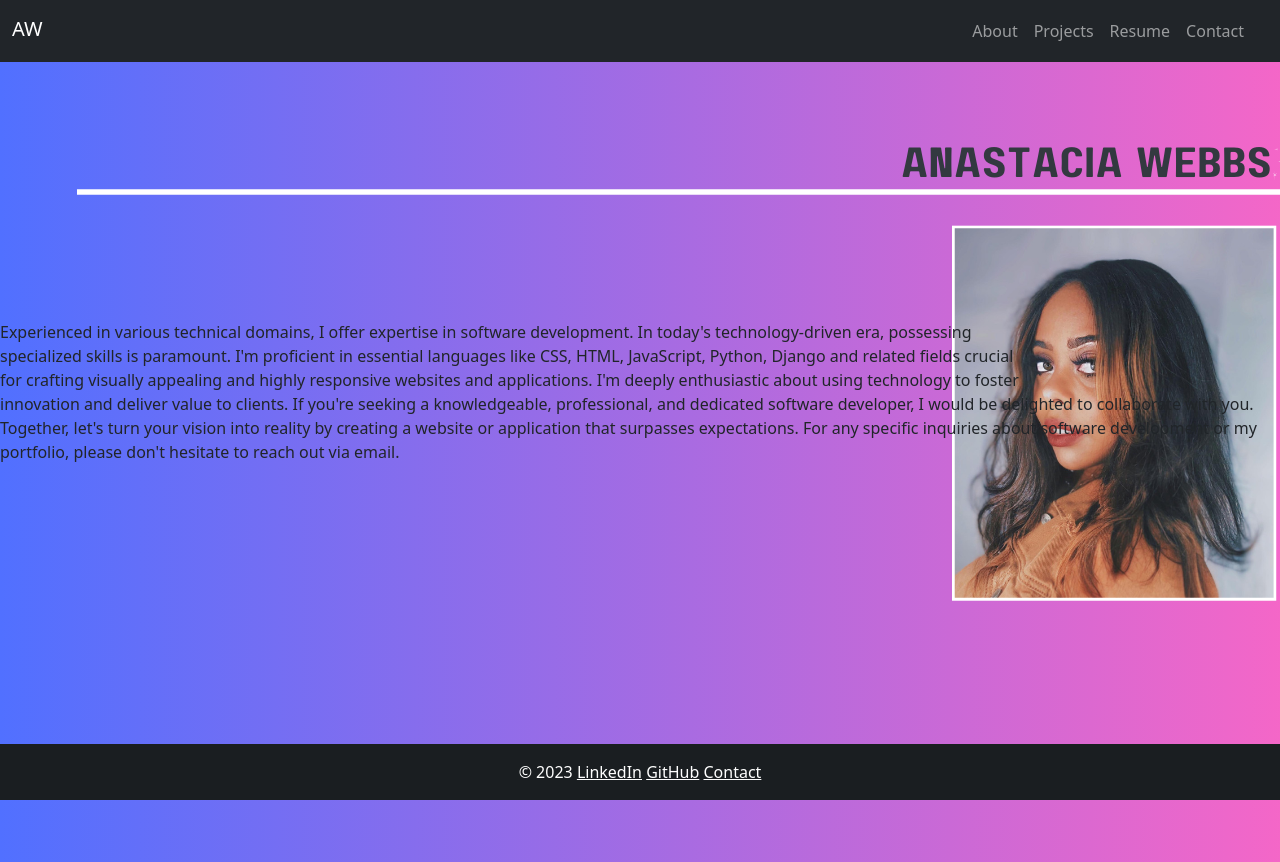
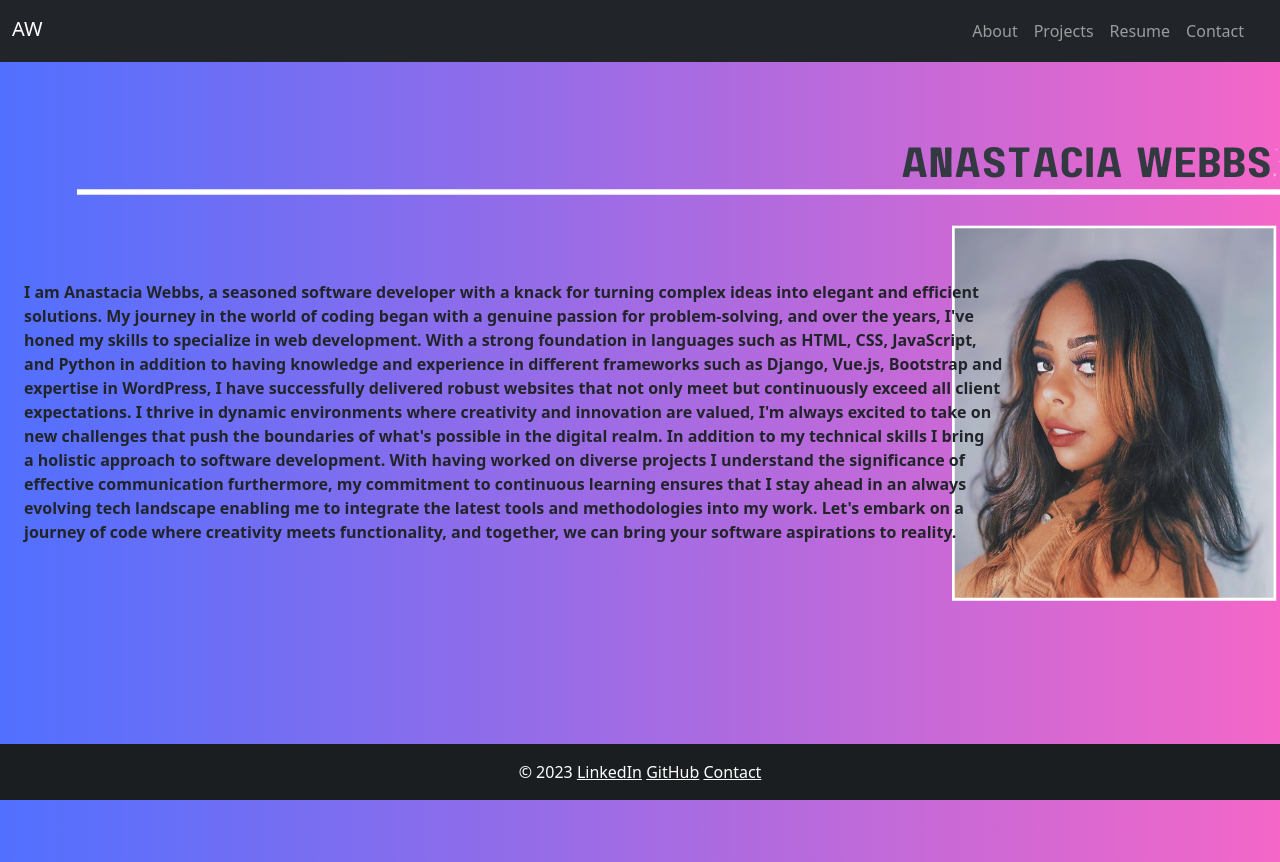
Before and after one commit to anastacia124/Portfolio-Website, a plain HTML site: page about.html in a window 1280 px wide. Drawn offline with nearby package versions, Linux system fonts and the light colour scheme; files that its build step writes are made by us from their sources.

Commit message:
3rd initial commit about me section

```diff
--- a/about.html
+++ b/about.html
@@ -36,7 +36,7 @@
                     <a class="nav-link" href="#">Projects</a>
                 </li>
                 <li class="nav-item">
-                    <a class="nav-link" href="#">Resume</a>
+                    <a class="nav-link" href="Copy of Anastacia_Webster_-_Software_Developer.pdf">Resume</a>
                 </li>
                 <li class="nav-item">
                     <a class="nav-link" href="#">Contact</a>
@@ -70,10 +70,17 @@
 
             <div class="about_container position-absolute top-50 start-0 translate-middle-y">
                 <div>
-                    <p class="about_text text-monospace"> Experienced in various technical domains, I offer expertise in software development. In today's technology-driven era, possessing<br>specialized skills is paramount. I'm proficient in essential languages like CSS, HTML, JavaScript, Python, Django and related fields crucial<br>
-                         for crafting visually appealing and highly responsive websites and applications.
-                        I'm deeply enthusiastic about using technology to foster <br>innovation and deliver value to clients. If you're seeking a knowledgeable, professional, and dedicated software developer, I would be delighted to collaborate with you. Together, let's turn your vision into reality by creating a website or application that surpasses expectations. For any specific inquiries about software development or my portfolio, please don't hesitate to reach out via email.
-
+                    <div class="d-inline-flex p-4 bd-highlight"> <b><br>I am Anastacia Webbs, a seasoned software developer with a knack for turning complex ideas into elegant and efficient<br>
+                        solutions. My journey in the world of coding began with a genuine passion for problem-solving, and over the years, I've<br>
+                        honed my skills to specialize in web development. With a strong foundation in languages such as HTML, CSS, JavaScript,<br>
+                        and Python in addition to having knowledge and experience in different frameworks such as Django, Vue.js, Bootstrap and<br> expertise
+                        in WordPress, I have successfully delivered robust websites that not only meet but continuously exceed all client<br>expectations.
+                        I thrive in dynamic environments where creativity and innovation are valued, I'm always excited to take on <br>new challenges
+                        that push the boundaries of what's possible in the digital realm. In addition to my technical skills I bring<br> a holistic approach
+                        to software development. With having worked on diverse projects I understand the significance of <br>effective communication
+                        furthermore, my commitment to continuous learning ensures that I stay ahead in an always<br> evolving tech landscape enabling
+                        me to integrate the latest tools and methodologies into my work. Let's embark on a<br> journey of code where creativity meets
+                        functionality, and together, we can bring your software aspirations to reality.</b>
 
 
                     </p>
```
Also changed, not shown: 1 other file.
